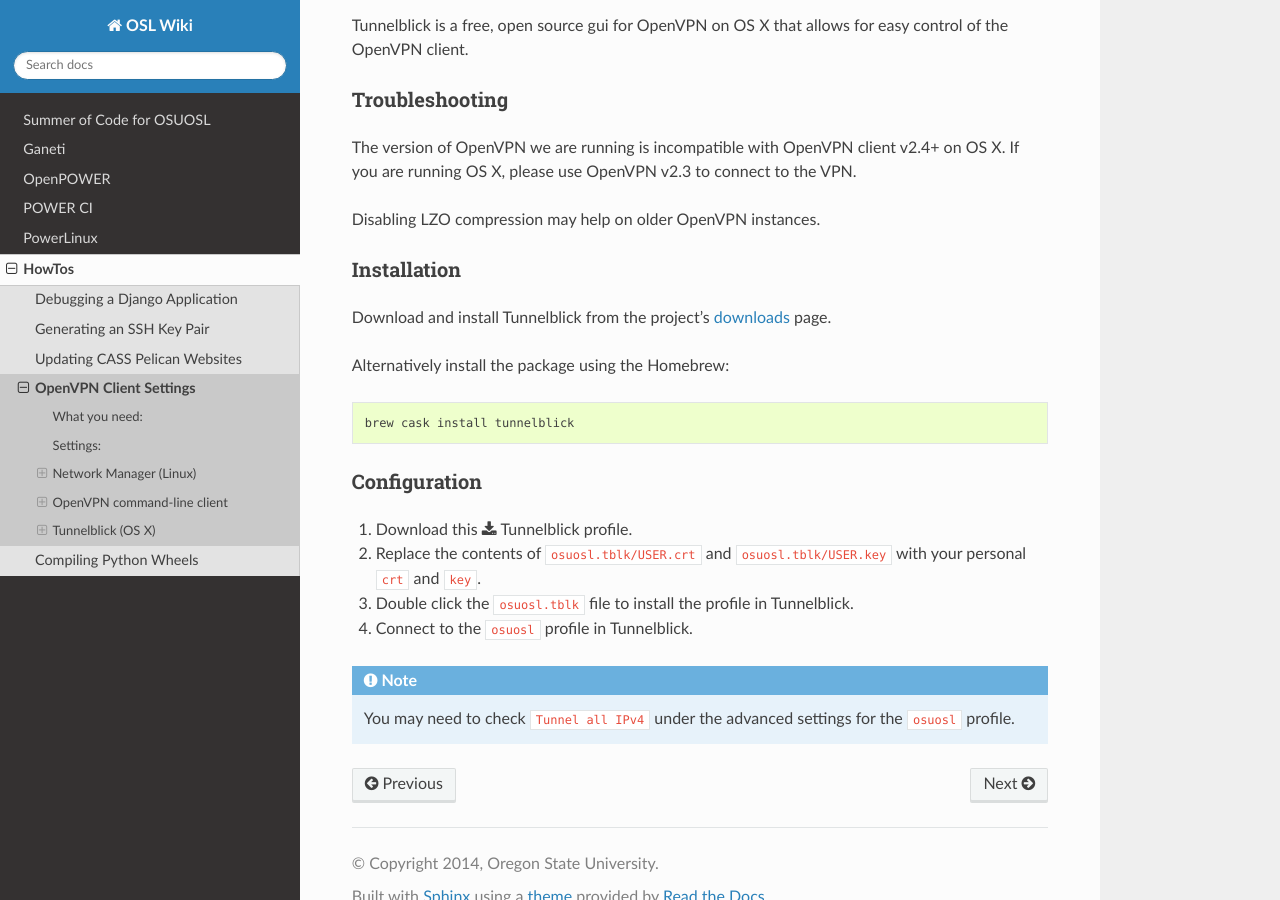
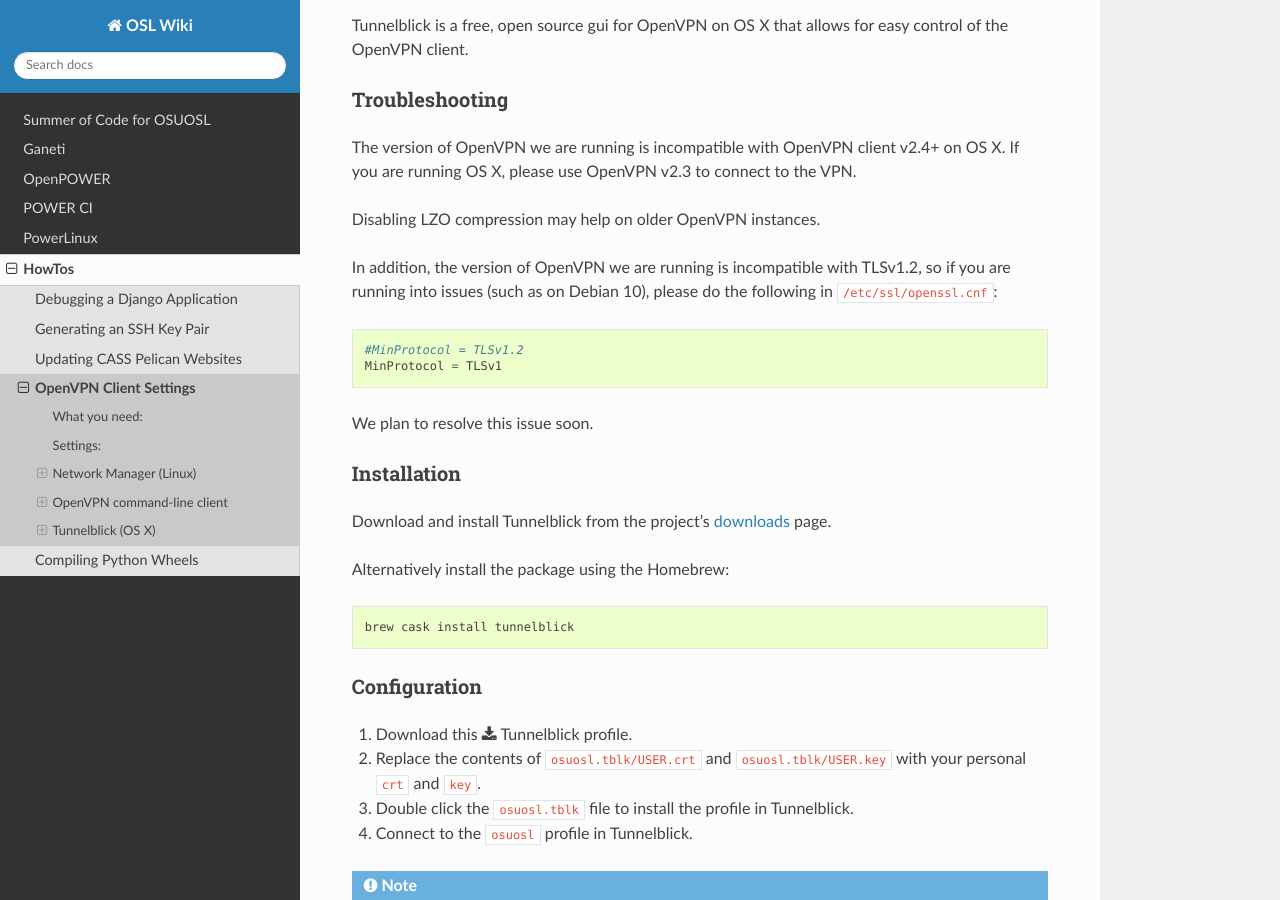
Before and after one commit to osuosl/wiki, a Sphinx documentation site: the page built from source/howtos/vpn_config.rst, in a window 1280 px wide and 900 px high, scrolled down 2723 px. Built offline with Sphinx 7.4.7 and the Read the Docs theme 2.0.0, drawn with Linux system fonts in a browser that asks for light colours.

Commit message:
Add note about TLSv1.2

```diff
--- a/source/howtos/vpn_config.rst
+++ b/source/howtos/vpn_config.rst
@@ -152,6 +152,14 @@
 
 Disabling LZO compression may help on older OpenVPN instances.
 
+In addition, the version of OpenVPN we are running is incompatible with TLSv1.2, so if you are running into issues
+(such as on Debian 10), please do the following in ``/etc/ssl/openssl.cnf``::
+
+  #MinProtocol = TLSv1.2
+  MinProtocol = TLSv1
+
+We plan to resolve this issue soon.
+
 Installation
 ~~~~~~~~~~~~
 Download and install Tunnelblick from the project's downloads_ page.
```
